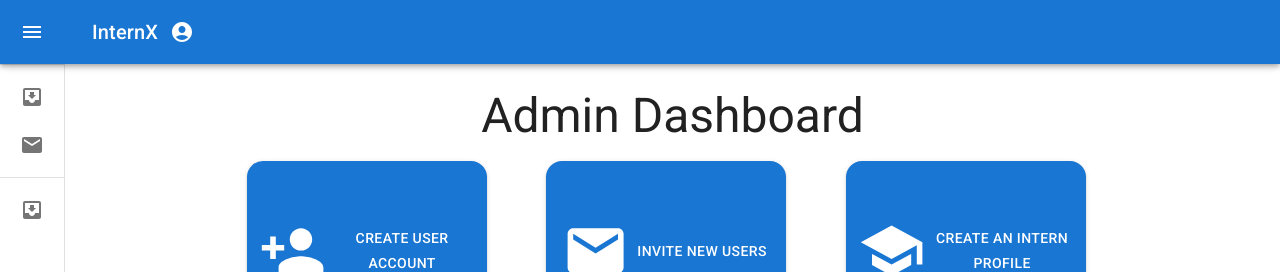
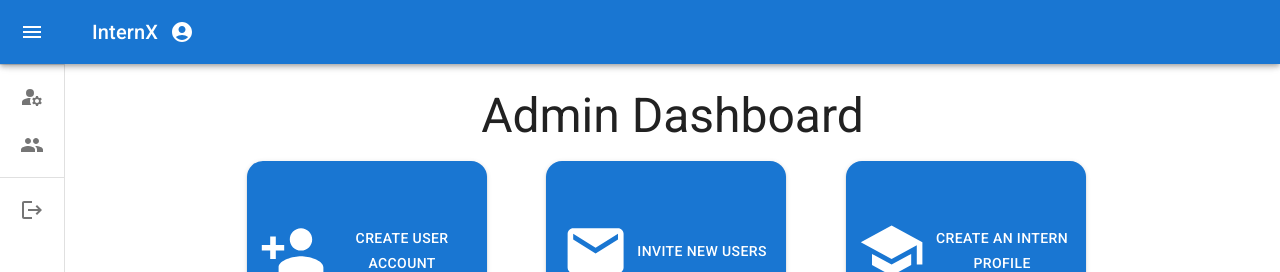
Before and after one commit to chami98/intern-management-system, a React (Create React App) app: page / in a window 1280 px wide. Shown: the top 272 px of the page. Built offline with nearby package versions, Linux system fonts and the light colour scheme.

Commit message:
Changed icons in the drawer

```diff
--- a/src/components/layout/drawer.js
+++ b/src/components/layout/drawer.js
@@ -15,6 +15,7 @@ import MailIcon from '@mui/icons-material/Mail';
 
 import DrawerHeader from './drawer-header';
 import constants from './constants.json'
+import { Group, Logout, ManageAccounts } from '@mui/icons-material';
 
 const { drawerWidth } = constants;
 
@@ -85,7 +86,7 @@ export default function MiniDrawer({ open, handleDrawerClose }) {
                   justifyContent: 'center',
                 }}
               >
-                {index % 2 === 0 ? <InboxIcon /> : <MailIcon />}
+                {index % 2 === 0 ? <ManageAccounts /> : <Group/>}
               </ListItemIcon>
               <ListItemText primary={text} sx={{ opacity: open ? 1 : 0 }} />
             </ListItemButton>
@@ -110,7 +111,7 @@ export default function MiniDrawer({ open, handleDrawerClose }) {
                   justifyContent: 'center',
                 }}
               >
-                {index % 2 === 0 ? <InboxIcon /> : <MailIcon />}
+                {index % 2 === 0 ? <Logout /> : <Group />}
               </ListItemIcon>
               <ListItemText primary={text} sx={{ opacity: open ? 1 : 0 }} />
             </ListItemButton>
```
